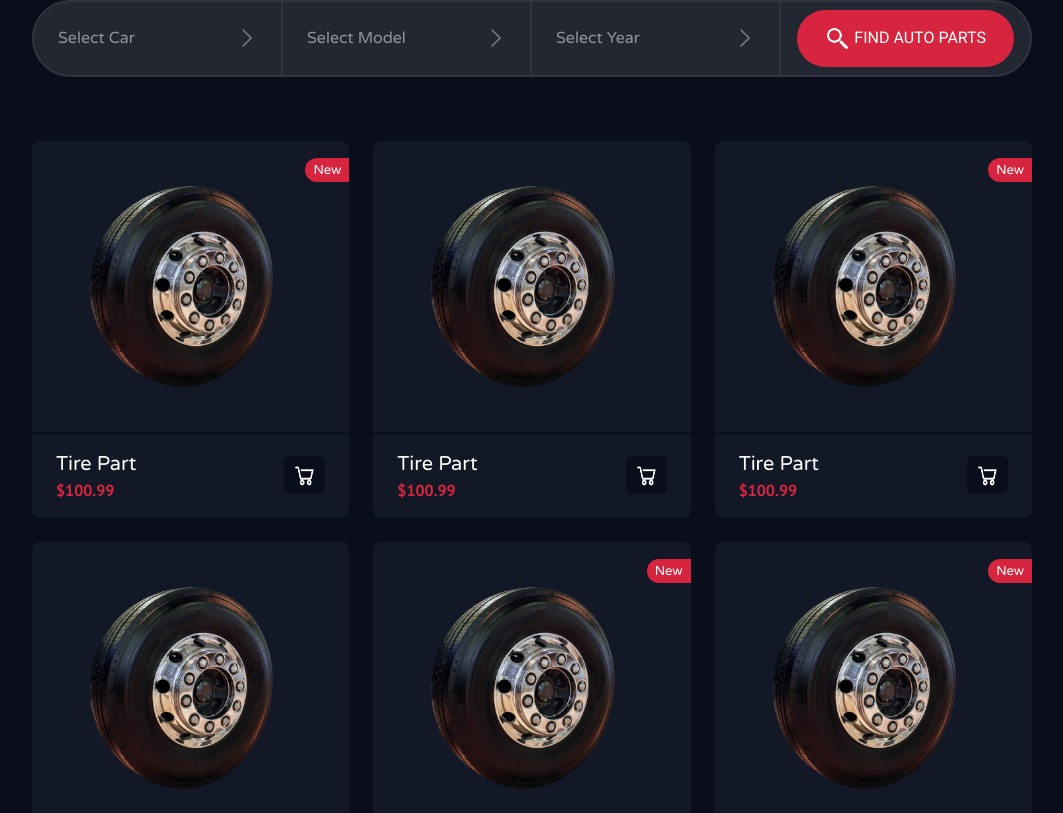
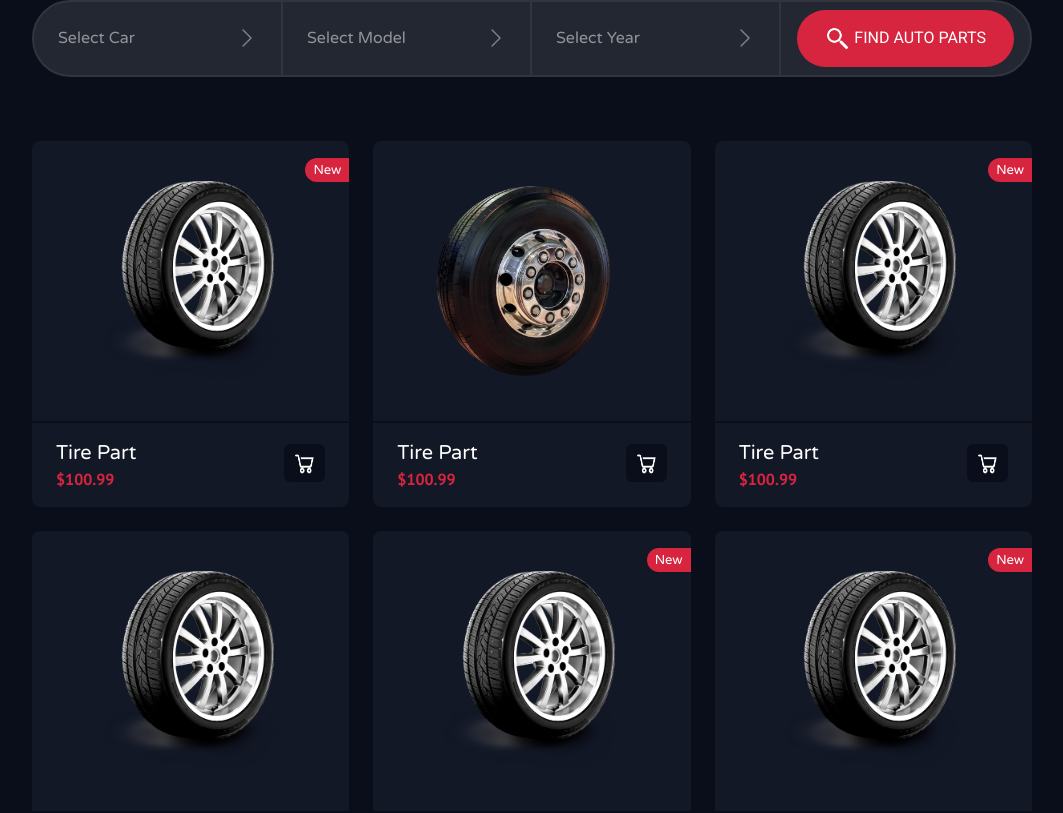
Before and after one commit to HesamTarighi/Deluxe, a Vue app: page / in a window 1280 px wide. Shown: the part 1347-2160 px from the top of the page, without its empty margins (108-1171 px from the left). Built offline with nearby package versions, Linux system fonts and the light colour scheme; a web font is replaced by a local one.

Commit message:
Car Shop

```diff
--- a/src/components/sections/index/Highlight.vue
+++ b/src/components/sections/index/Highlight.vue
@@ -44,7 +44,7 @@
     import { ref, onMounted } from 'vue';
 
     // data
-    const deadLineHours = 412
+    const deadLineHours = 922
     const startTime = 1692750942841
     const endTime = new Date(startTime).setHours(deadLineHours)
     const remainingSeconds = ref()
--- a/src/components/sections/index/Products.vue
+++ b/src/components/sections/index/Products.vue
@@ -35,7 +35,7 @@
 
             <!-- Products card -->
             <div class="flex">
-                <div class="grid grid-cols-3 gap-6 max-md:grid-cols-2 max-sm:grid-cols-1">
+                <div class="w-full grid grid-cols-3 gap-6 max-md:grid-cols-2 max-sm:grid-cols-1">
                     <!-- card -->
                     <div class="bg-fifth rounded-lg relative" v-for="(product, i) in products" :key="i">
                         <!-- badge -->
@@ -44,8 +44,8 @@
                         </div>
                         <!-- product image box -->
                         <div>
-                            <div class="py-10">
-                                <img :src="dynamicImage(product.image)" />
+                            <div class="flex justify-center py-10">
+                                <img :src="dynamicImage(product.image)" class="h-[200px] object-cover" />
                             </div>
                         </div>
                         <hr class="border-[1px] border-secondary" />
@@ -86,14 +86,14 @@
 
     // data
     const products = [
-        { name: 'Tire part', price: 100.99, image: 'images/products/tire.png', new: true },
+        { name: 'Tire part', price: 100.99, image: 'images/products/tire2.png', new: true },
         { name: 'Tire part', price: 100.99, image: 'images/products/tire.png' },
-        { name: 'Tire part', price: 100.99, image: 'images/products/tire.png', new: true },
-        { name: 'Tire part', price: 100.99, image: 'images/products/tire.png' },
-        { name: 'Tire part', price: 100.99, image: 'images/products/tire.png', new: true },
-        { name: 'Tire part', price: 100.99, image: 'images/products/tire.png', new: true },
-        { name: 'Tire part', price: 100.99, image: 'images/products/tire.png', new: true },
-        { name: 'Tire part', price: 100.99, image: 'images/products/tire.png' },
-        { name: 'Tire part', price: 100.99, image: 'images/products/tire.png' },
+        { name: 'Tire part', price: 100.99, image: 'images/products/tire2.png', new: true },
+        { name: 'Tire part', price: 100.99, image: 'images/products/tire2.png' },
+        { name: 'Tire part', price: 100.99, image: 'images/products/tire2.png', new: true },
+        { name: 'Tire part', price: 100.99, image: 'images/products/tire2.png', new: true },
+        { name: 'Tire part', price: 100.99, image: 'images/products/tire2.png', new: true },
+        { name: 'Tire part', price: 100.99, image: 'images/products/tire2.png' },
+        { name: 'Tire part', price: 100.99, image: 'images/products/tire2.png' },
     ]
 </script>
--- a/src/components/sections/index/Sponsors.vue
+++ b/src/components/sections/index/Sponsors.vue
@@ -1,7 +1,7 @@
 <template>
     <T_Section>
         <div class="w-xl max-lg:w-lg max-md:w-md">
-            <div class="flex justify-between items-center">
+            <div class="flex justify-between items-center max-sm:gap-6">
                 <div class="w-[200px] max-lg:w-[150px] max-md:w-[130px] max-sm:w-[100px]" v-for="(sponsor, i) in sponsors" :key="i">
                     <img :src="dynamicImage(sponsor.logo)" />
                 </div>
```
Also changed, not shown: src/assets/images/products/tire2.png (added).
